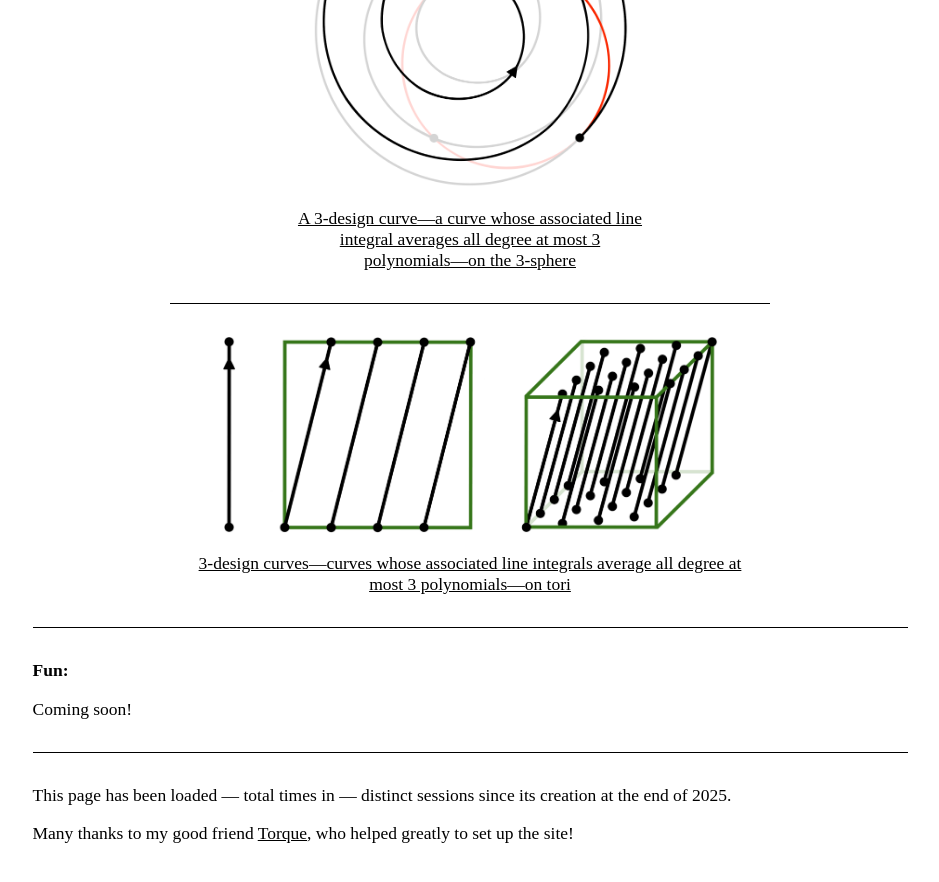
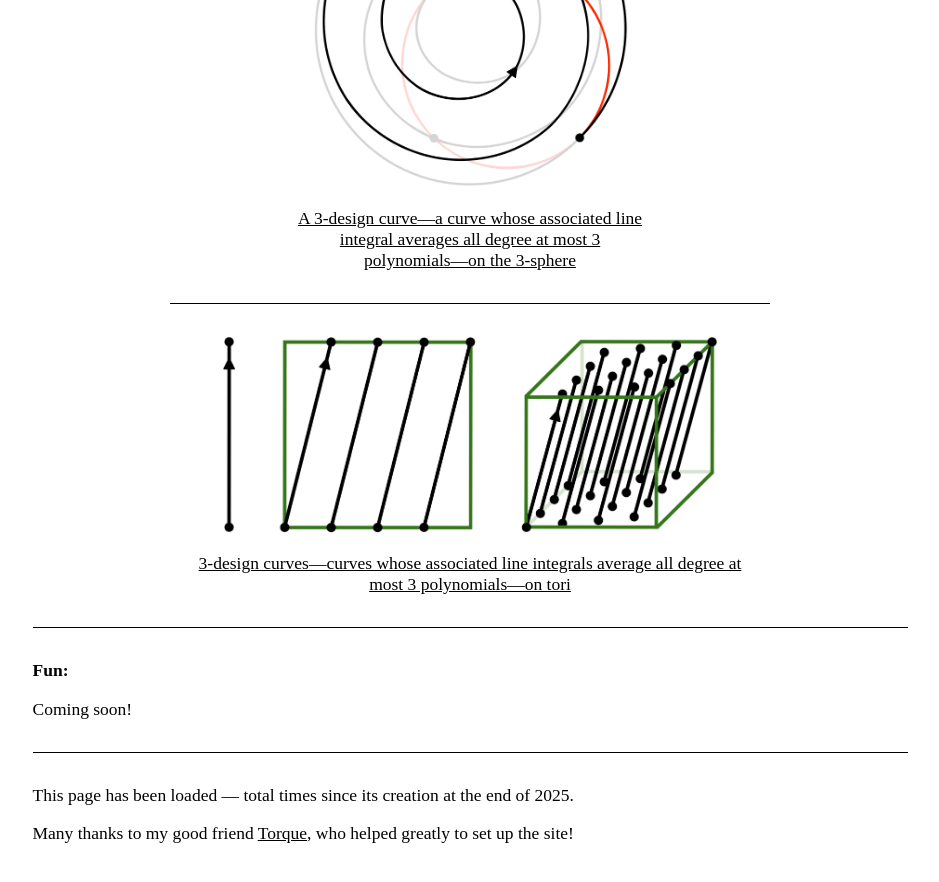
Before and after one commit to AyodejiLindblad/AyodejiLindblad.github.io, a Jekyll site: the page built from index.md, in a window 1280 px wide and 900 px high, scrolled down 3010 px. Shown: the top 882 px of the window, without its empty margins (170-1109 px from the left). Built offline with Jekyll 4.4.1, drawn with Linux system fonts in a browser that asks for light colours; some web fonts are replaced; part of the change alters nothing that is shown.

Commit message:
Removing sessions

```diff
--- a/_layouts/default.html
+++ b/_layouts/default.html
@@ -79,10 +79,6 @@ color: default
     <script data-goatcounter="https://ayodejilindblad.goatcounter.com/count"
             async src="//gc.zgo.at/count.js"></script>
 
-    <!-- GoatCounter: site-wide analytics: sessions -->
-    <script data-goatcounter="https://ayodejilindbladsessions.goatcounter.com/count"
-        async src="//gc.zgo.at/count.js"></script>
-
   </body>
 
 </html>
--- a/index.md
+++ b/index.md
@@ -212,7 +212,7 @@ Coming soon!
 
 ---
 
-This page has been loaded <span id="site-total-number">—</span> total times in <span id="site-total-sessions">—</span> distinct sessions since its creation at the end of 2025.
+This page has been loaded <span id="site-total-number">—</span> total times since its creation at the end of 2025.
 
 <script>
   fetch('https://ayodejilindblad.goatcounter.com/counter/TOTAL.json')
@@ -221,13 +221,6 @@ This page has been loaded <span id="site-total-number">—</span> total times in
     .catch(() => {});
 </script>
 
-<script>
-  fetch('https://ayodejilindbladsessions.goatcounter.com/counter/TOTAL.json')
-    .then(r => r.json())
-    .then(d => { document.getElementById('site-total-sessions').textContent = d.count; })
-    .catch(() => {});
-</script>
-
 
 Many thanks to my good friend [Torque](http://www.itstorque.com/), who helped greatly to set up the site!
 
```
